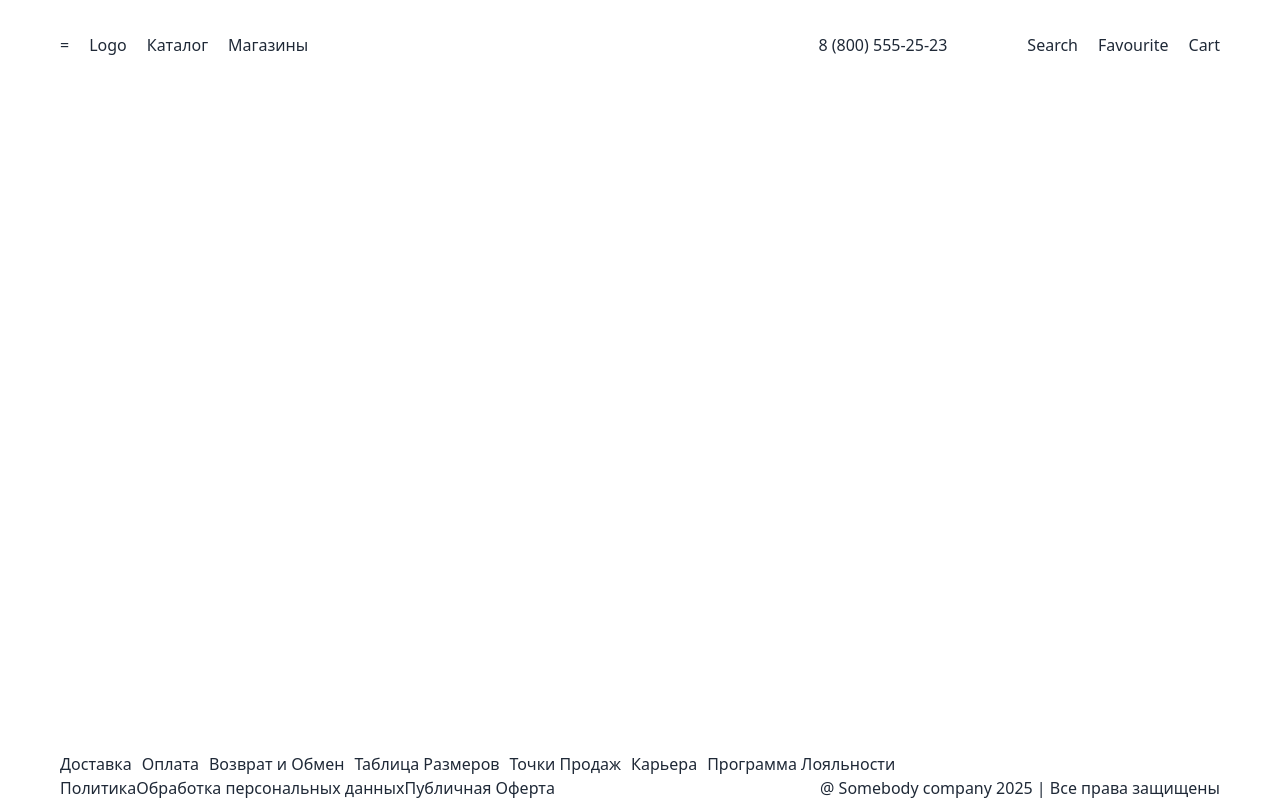
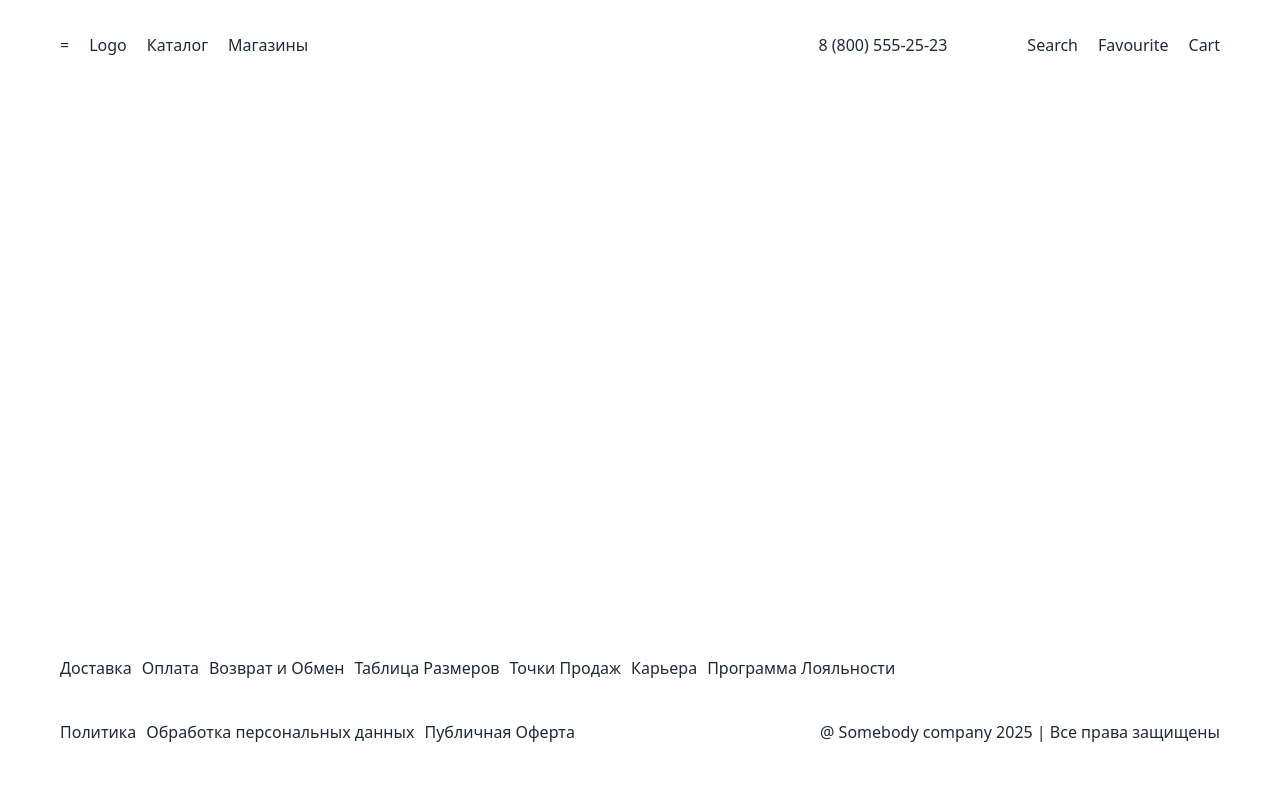
Before and after one commit to victes/siveno-app, a Next.js app: page / in a window 1280 px wide. Built offline with nearby package versions, Linux system fonts and the light colour scheme.

Commit message:
fix: footer

```diff
--- a/src/shared/ui/Container/types/types.ts
+++ b/src/shared/ui/Container/types/types.ts
@@ -1,3 +1,4 @@
 export interface IContainer {
   children: React.ReactNode;
+  className?: string;
 }
--- a/src/shared/ui/Container/ui/Container.tsx
+++ b/src/shared/ui/Container/ui/Container.tsx
@@ -2,9 +2,9 @@
 import React from 'react'
 import { IContainer } from '../types/types'
 
-const Container = ({children}: IContainer) => {
+const Container = ({children,className}: IContainer) => {
   return (
-    <div className='max-w-[1700px] w-full m-auto px-[60px]'>{children}</div>
+    <div className={`max-w-[1700px] w-full m-auto px-[60px] ${className}`}>{children}</div>
   )
 }
 
--- a/src/shared/ui/Layout/Footer.tsx
+++ b/src/shared/ui/Layout/Footer.tsx
@@ -4,8 +4,8 @@ import { Container } from '../Container'
 
 const Footer = () => {
   return (
-    <footer className='flex flex-col bg-white mt-auto'>
-      <Container>
+    <footer className='flex flex-col bg-white mt-auto h-[200px] gap-[40px]'>
+      <Container className='flex flex-col gap-[40px]'>
         <div className='flex justify-between'>
             <ul className='flex gap-[10px]'>
               <li>Доставка</li>
@@ -19,7 +19,7 @@ const Footer = () => {
             <input/>
         </div>
         <div className='flex justify-between'>
-          <ul className='flex'>
+          <ul className='flex gap-[10px]'>
             <li>Политика</li>
             <li> Обработка персональных данных</li>
             <li> Публичная Оферта</li>
```
